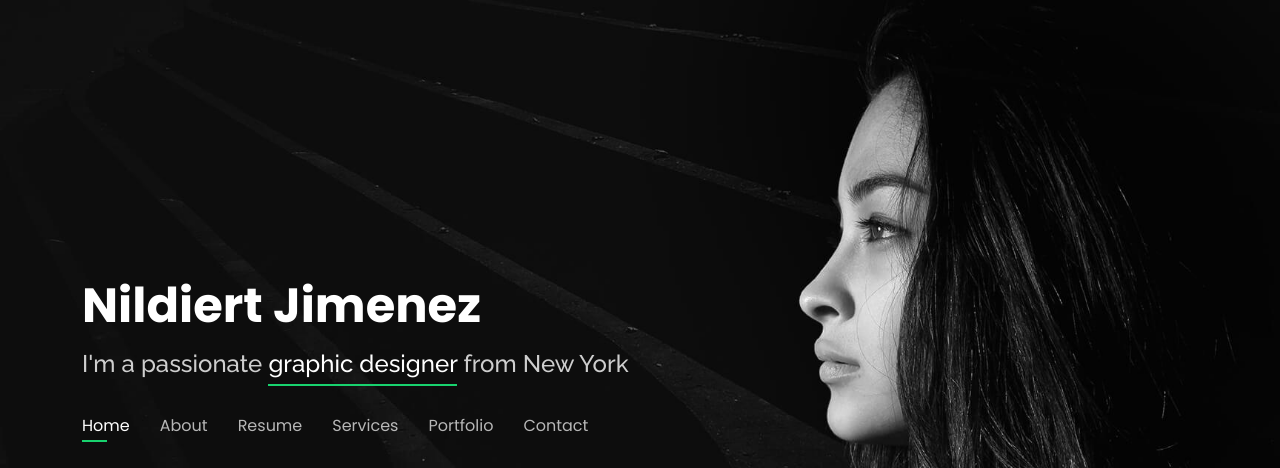
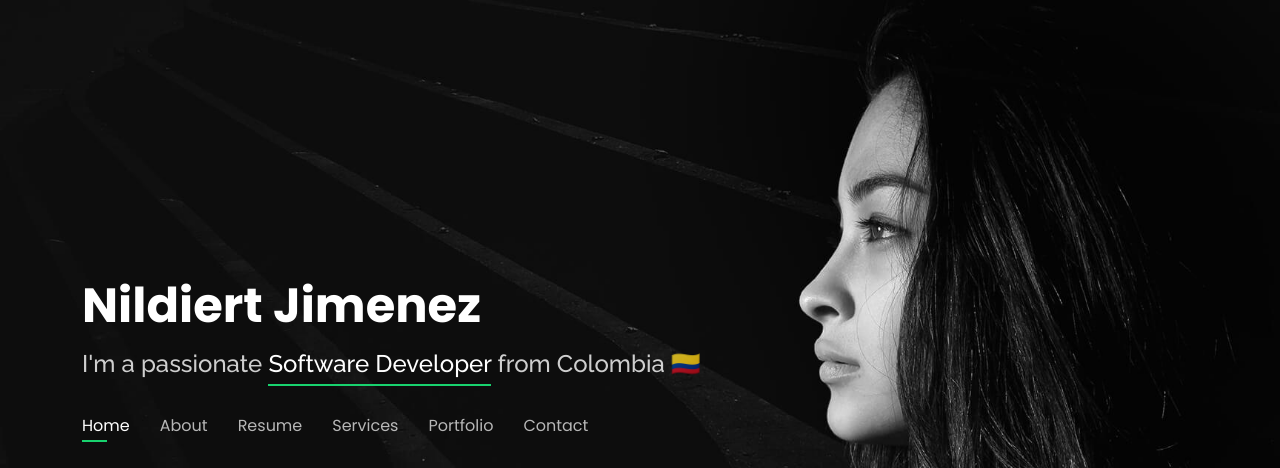
Before and after one commit to nildiert/mysite, a plain HTML site: page index.html in a window 1280 px wide. Shown: the top 468 px of the page. Drawn offline with nearby package versions, Linux system fonts and the light colour scheme.

Commit message:
feature Changed name in landing page

```diff
--- a/index.html
+++ b/index.html
@@ -44,7 +44,7 @@
       <h1><a href="index.html">Nildiert Jimenez</a></h1>
       <!-- Uncomment below if you prefer to use an image logo -->
       <!-- <a href="index.html" class="mr-auto"><img src="assets/img/logo.png" alt="" class="img-fluid"></a> -->
-      <h2>I'm a passionate <span>graphic designer</span> from New York</h2>
+      <h2>I'm a passionate <span>Software Developer</span> from Colombia 🇨🇴</h2>
 
       <nav id="navbar" class="navbar">
         <ul>
```
